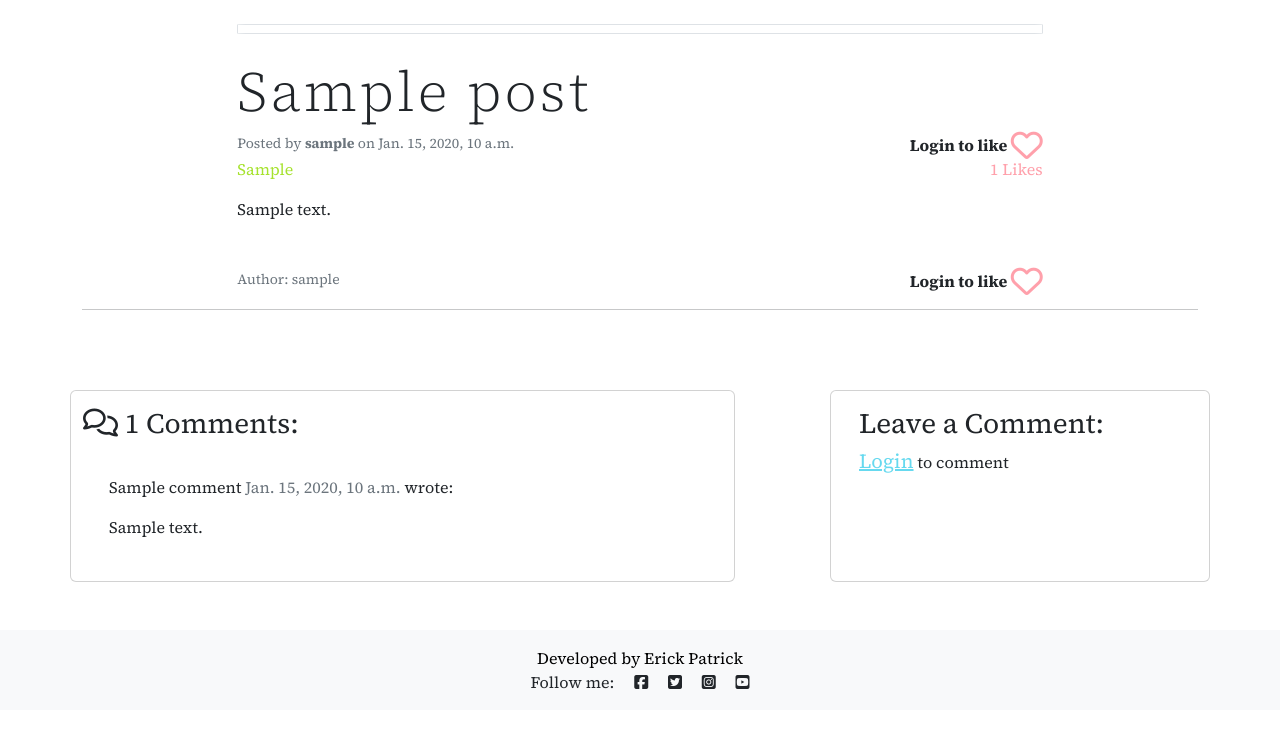
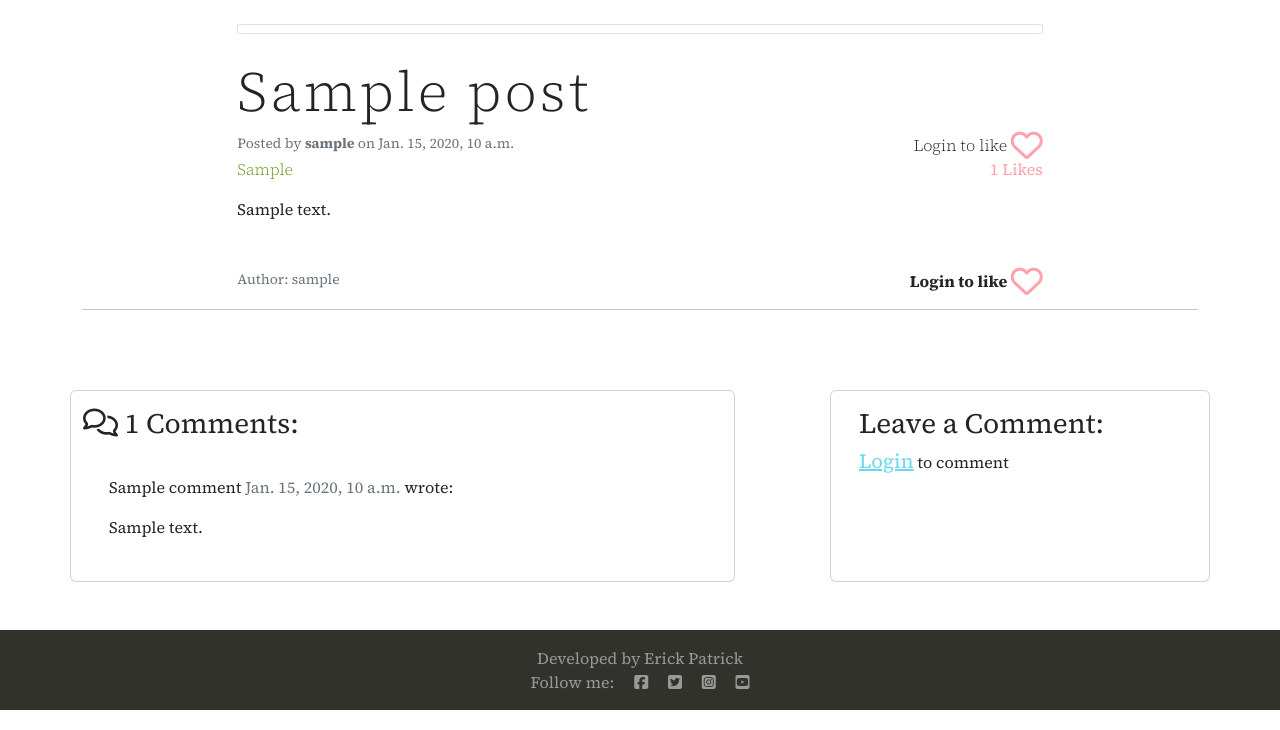
Before and after one commit to fpatrick/av, a Django app: the page made by templates/base.html in a window 1280 px wide. Shown: the part 70-800 px from the top of the page. Run offline with Django 4.2, Linux system fonts and the light colour scheme; tables that the repository leaves empty hold one stand-in row (Sample ...); some libraries are stand-ins or nearby versions.

Commit message:
Change foot bg color and search border color

```diff
--- a/static/css/style.css
+++ b/static/css/style.css
@@ -82,3 +82,11 @@ a {
 a:hover {
     color: rgb(45, 94, 103);
 }
+
+.keywords {
+    color: rgb(110, 148, 31);
+}
+
+.form-control:focus{
+    border-color: rgb(102, 217, 239);
+}
--- a/templates/base.html
+++ b/templates/base.html
@@ -56,7 +56,7 @@
 
 
             <form class="d-flex m-2" role="search">
-                <input class="form-control me-2" type="search" placeholder="Search..." aria-label="Search">
+                <input class="form-control me-2 " type="search" placeholder="Search..." aria-label="Search">
             </form>
             <div class="text-end">
                 {% if user.is_authenticated %}
@@ -82,8 +82,8 @@
 
 <!-- Footer -->
 <br>
-<footer class="footer mt-auto py-3 bg-light">
-    <p class="m-0 text-center text-bg-light">Developed by Erick Patrick</p>
+<footer class="footer mt-auto py-3 blog-bg text-white-50">
+    <p class="m-0 text-center">Developed by Erick Patrick</p>
     <p class="m-0 text-center ">Follow me: <i class="fab fa-facebook-square ms-3"></i>
         <i class="fab fa-twitter-square ms-3"></i>
         <i class="fab fa-instagram-square ms-3"></i>
--- a/templates/post_detail.html
+++ b/templates/post_detail.html
@@ -38,13 +38,13 @@
                             {% endif %}
                         </form>
                         {% else %}
-                        <span>Login to like</span>
+                        <span class="fw-light">Login to like</span>
                         <span class="text-secondary"><i class="far fa-heart fa-2xl red-like"></i></span>
                         {% endif %}
                     </strong>
                 </div>
                 <div class="d-flex justify-content-between">
-                    <p class="green-blog"> {{ post.keywords }}</p>
+                    <p class="keywords fw-light"> {{ post.keywords }}</p>
                     <span class="red-like">{{ post.number_of_likes }} Likes</span>
                 </div>
                 <div class="w-100"> {{ post.content | safe }}</div>
```
